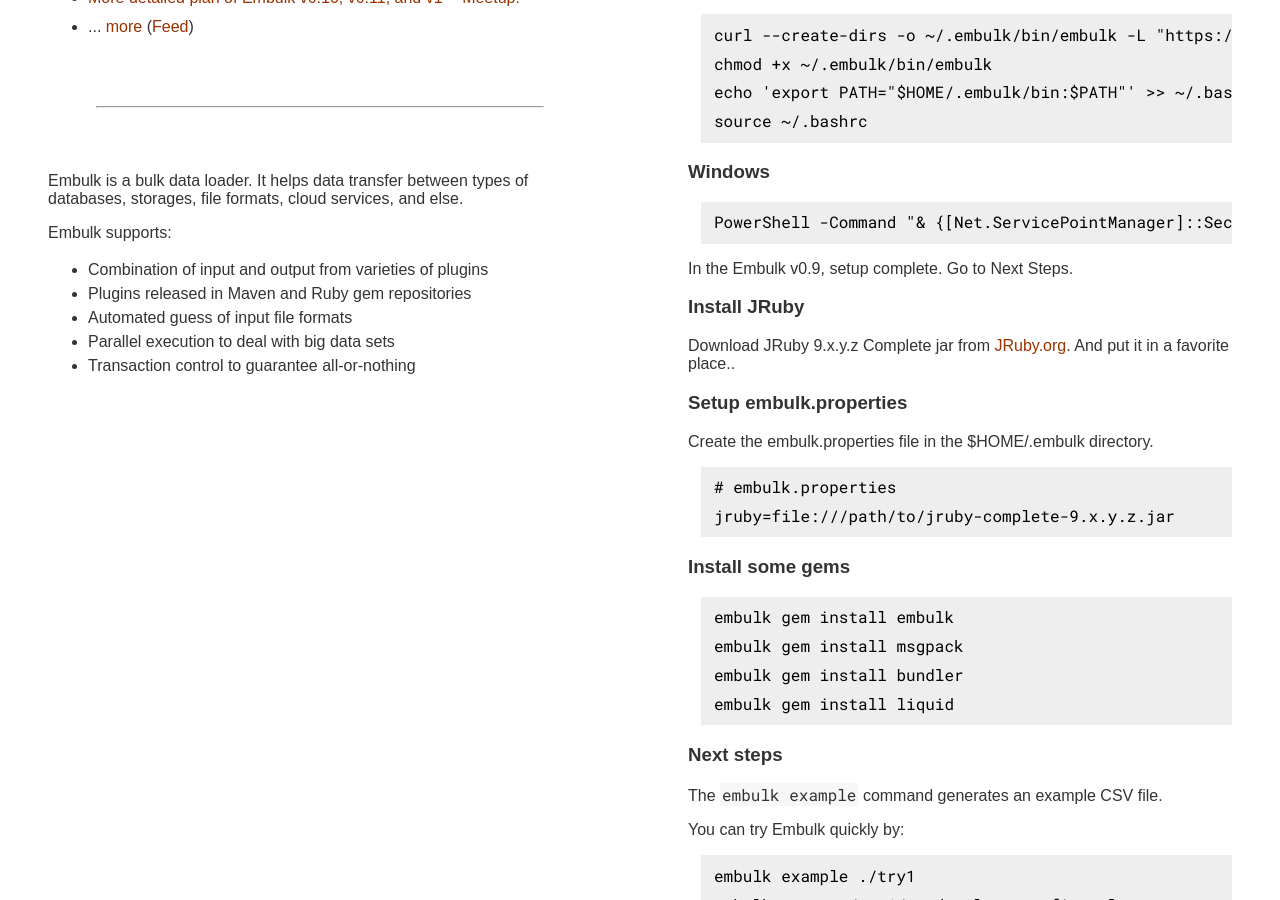
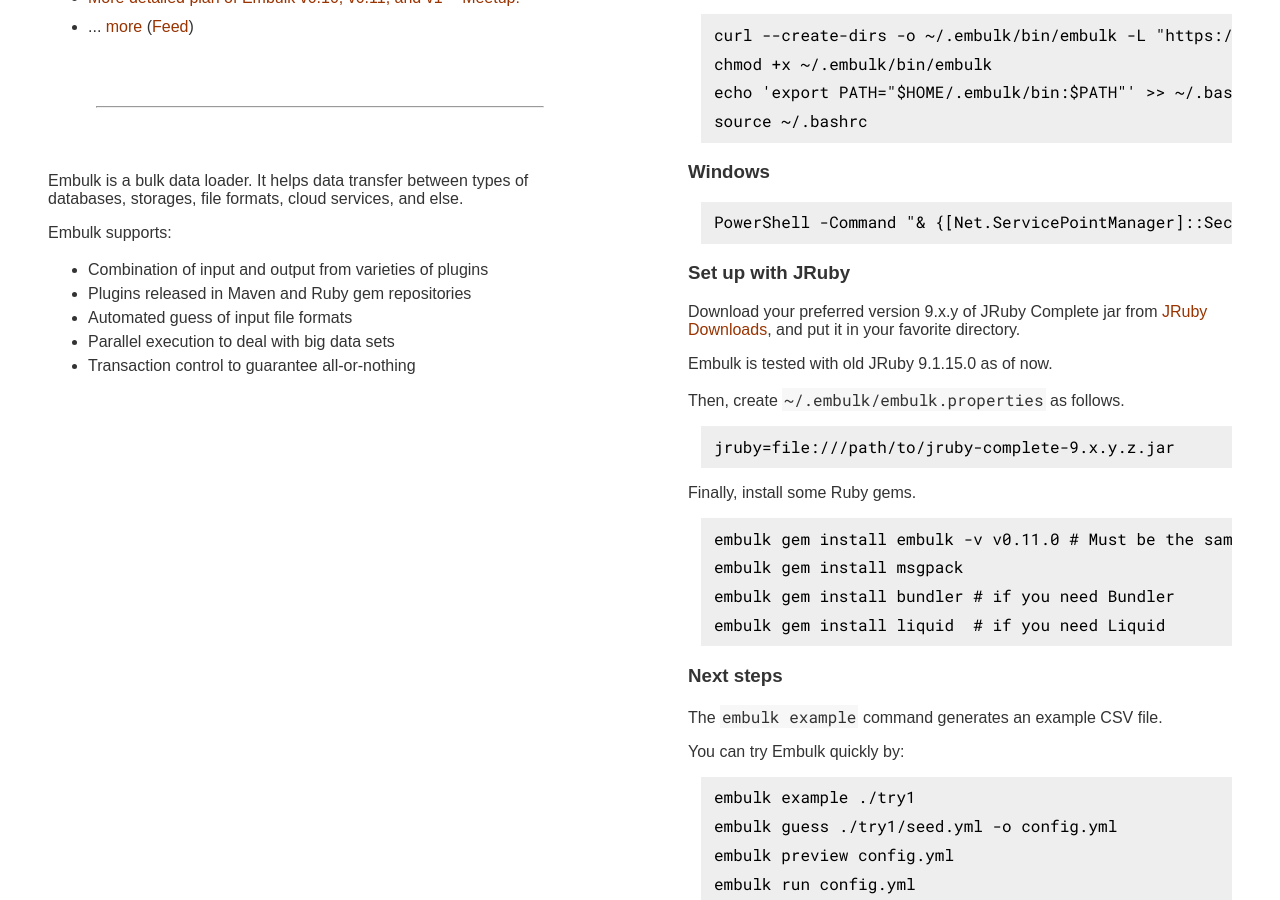
Before and after one commit to hiroyuki-sato/embulk.github.io, a Jekyll site: the page built from index.html, in a window 1280 px wide and 900 px high, scrolled down 718 px. Built offline with Jekyll 4.4.1, drawn with Linux system fonts in a browser that asks for light colours.

Commit message:
Fix review comments

```diff
--- a/index.html
+++ b/index.html
@@ -94,19 +94,20 @@
       <h3>Windows</h3>
       <pre><code>PowerShell -Command "&amp; {[Net.ServicePointManager]::SecurityProtocol = [Net.SecurityProtocolType]::TLS12; Invoke-WebRequest http://dl.embulk.org/embulk-latest.jar -OutFile embulk.bat}"</code></pre>
 
-      <p>In the Embulk v0.9, setup complete. Go to Next Steps.</p>
+      <h3>Set up with JRuby</h3>
+      <p>Download your preferred version 9.x.y of JRuby Complete jar from <a href="https://www.jruby.org/download">JRuby Downloads</a>, and put it in your favorite directory.</p>
+      <p>Embulk is tested with old JRuby 9.1.15.0 as of now.</p>
 
-      <h3>Install JRuby</h3>
-      <p>Download JRuby 9.x.y.z Complete jar from <a href="https://www.jruby.org">JRuby.org</a>. And put it in a favorite place..</p>
-      <h3>Setup embulk.properties</h3>
-      <p>Create the embulk.properties file in the $HOME/.embulk directory.</p>
-      <pre><code># embulk.properties
-jruby=file:///path/to/jruby-complete-9.x.y.z.jar</code></pre>
-      <h3>Install some gems</h3>
-      <pre><code>embulk gem install embulk
+
+      <p>Then, create <code>~/.embulk/embulk.properties</code> as follows.</p>
+      <pre><code>jruby=file:///path/to/jruby-complete-9.x.y.z.jar</code></pre>
+
+      <p>Finally, install some Ruby gems.</p>
+
+      <pre><code>embulk gem install embulk -v v0.11.0 # Must be the same Embulk version
 embulk gem install msgpack
-embulk gem install bundler
-embulk gem install liquid</code></pre>
+embulk gem install bundler # if you need Bundler
+embulk gem install liquid  # if you need Liquid</code></pre>
 
       <h3>Next steps</h3>
       <p>The <code>embulk example</code> command generates an example CSV file.</p>
```
